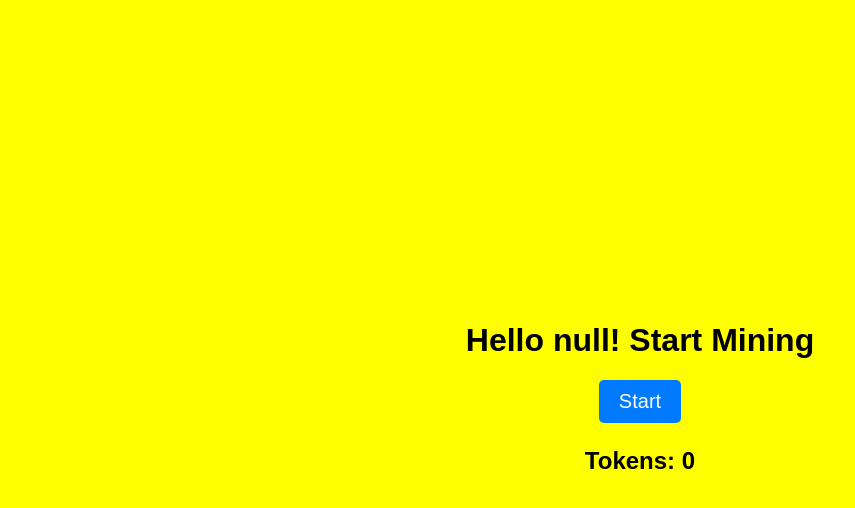
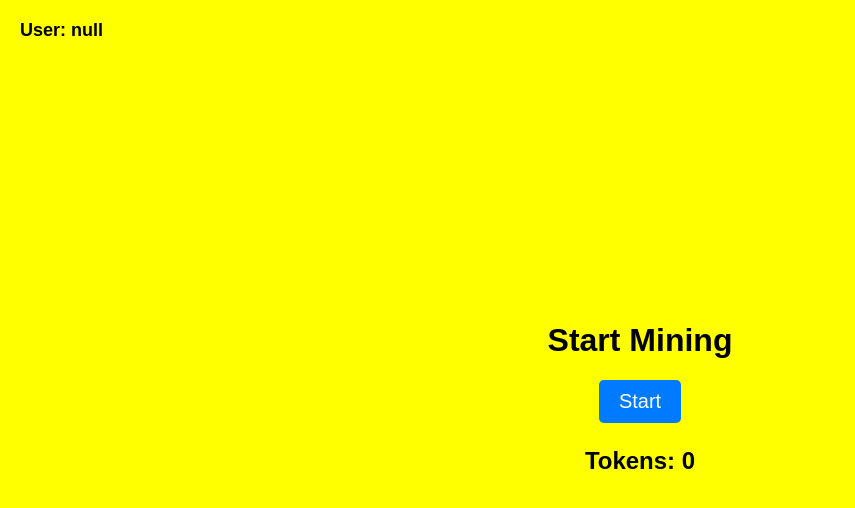
Before and after one commit to Novaheli/game-countdown, a plain HTML site: page index.html in a window 1280 px wide. Shown: the whole page, without its empty margins (0-855 px from the left). Drawn offline with Linux system fonts and the light colour scheme.

Commit message:
Update index.html

```diff
--- a/index.html
+++ b/index.html
@@ -13,6 +13,7 @@
             height: 100vh;
             margin: 0;
             font-family: Arial, sans-serif;
+            position: relative; /* Cần cho việc định vị tên người dùng */
         }
         .game-container {
             text-align: center;
@@ -34,24 +35,33 @@
             font-size: 24px;
             font-weight: bold;
         }
+        /* Định vị tên người dùng ở góc trái */
+        #username {
+            position: absolute;
+            top: 20px;
+            left: 20px;
+            font-size: 18px;
+            font-weight: bold;
+            color: black;
+        }
     </style>
 </head>
 <body>
+    <!-- Hiển thị tên người dùng ở góc trên bên trái -->
+    <div id="username"></div>
+
     <div class="game-container">
-        <h1 id="welcome-message">Start Mining</h1>
+        <h1>Start Mining</h1>
         <button class="start-button" onclick="startCountdown()">Start</button>
         <p id="countdown"></p>
         <p id="tokens">Tokens: 0</p>
     </div>
 
     <script>
-        // Lấy tên người dùng từ URL
+        // Lấy tên người dùng từ URL và hiển thị
         const urlParams = new URLSearchParams(window.location.search);
-        const userName = urlParams.get('username');  // Lấy tên người dùng từ tham số 'username'
-
-        // Hiển thị tên người dùng trong game
-        const welcomeMessage = document.getElementById('welcome-message');
-        welcomeMessage.textContent = `Hello ${userName}! Start Mining`;  // Hiển thị tên người dùng trong game
+        const userName = urlParams.get('username');
+        document.getElementById('username').textContent = `User: ${userName}`;
 
         function startCountdown() {
             const countdownElement = document.getElementById('countdown');
```
